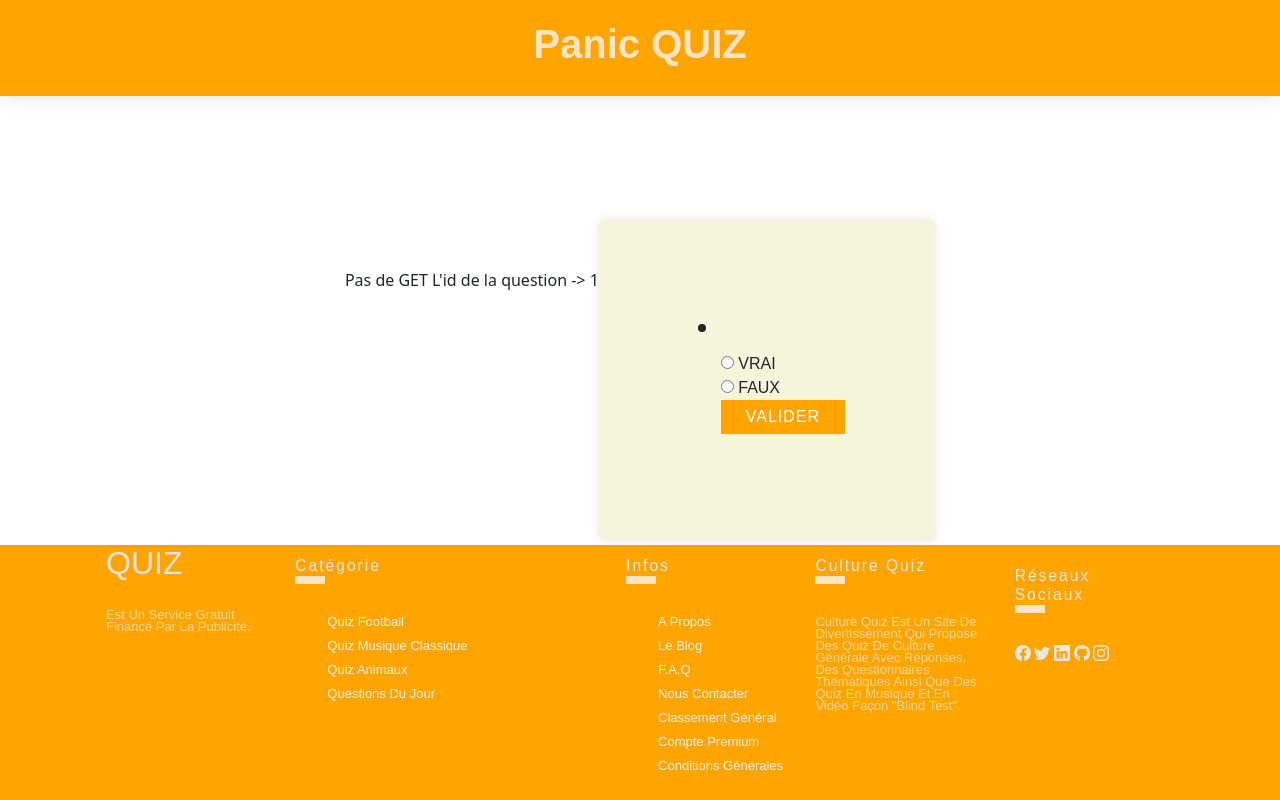
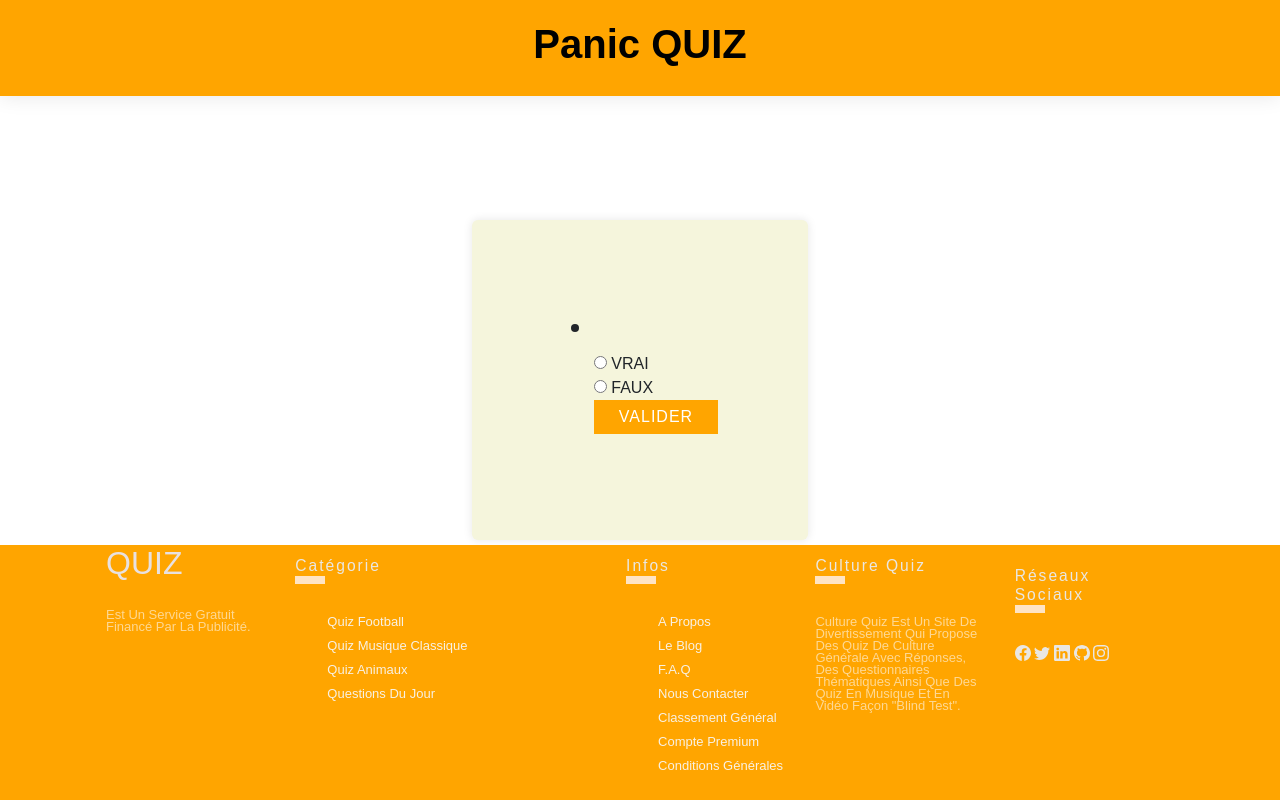
Before and after one commit to gastonpro1/Quiz, a PHP site: page /question.php?idTheme=5 in a window 1280 px wide. Run offline with PHP 8.4, Linux system fonts and the light colour scheme; data comes from the database, SQL or seed files in the repository.

Commit message:
modif index

```diff
--- a/question.php
+++ b/question.php
@@ -29,12 +29,11 @@
          header("Location: result.php");
         }
 
-        echo "L'id Recup GET -> " . $_GET['idQuestion'] . "<br>";
-        echo "L'id de la question -> " . $_GET['idQuestion'] . "<br>";
+
         $idQuestion = $_GET['idQuestion'];
     } else {
         $idQuestion = 1;
-        echo "Pas de GET L'id de la question -> " . $idQuestion . "<br>";
+
     }
 
 
--- a/style.css
+++ b/style.css
@@ -1,7 +1,7 @@
 /*Pseudo Page*/
 
 body {
-    background-color: bisque;
+    background-color: black;
     display: flex;
     align-items: center;
     justify-content: center;
@@ -17,7 +17,7 @@ body {
     background-color: orange;
     padding: 20px 10px;
     box-shadow: 0 0 20px rgba(0, 0, 0, 0.1);
-    color: bisque;
+    color: black;
 }
 
 .menu a {
@@ -37,7 +37,7 @@ section {
     flex-direction: column;
     border-radius: 6px;
     box-shadow: 0 0 10px rgba(0, 0, 0, 0.1);
-    margin-bottom: 20px;
+    margin-bottom: 10px;
 }
 
 .style_btn {
```
Also changed, not shown: main.js (+159 -6 lines).
